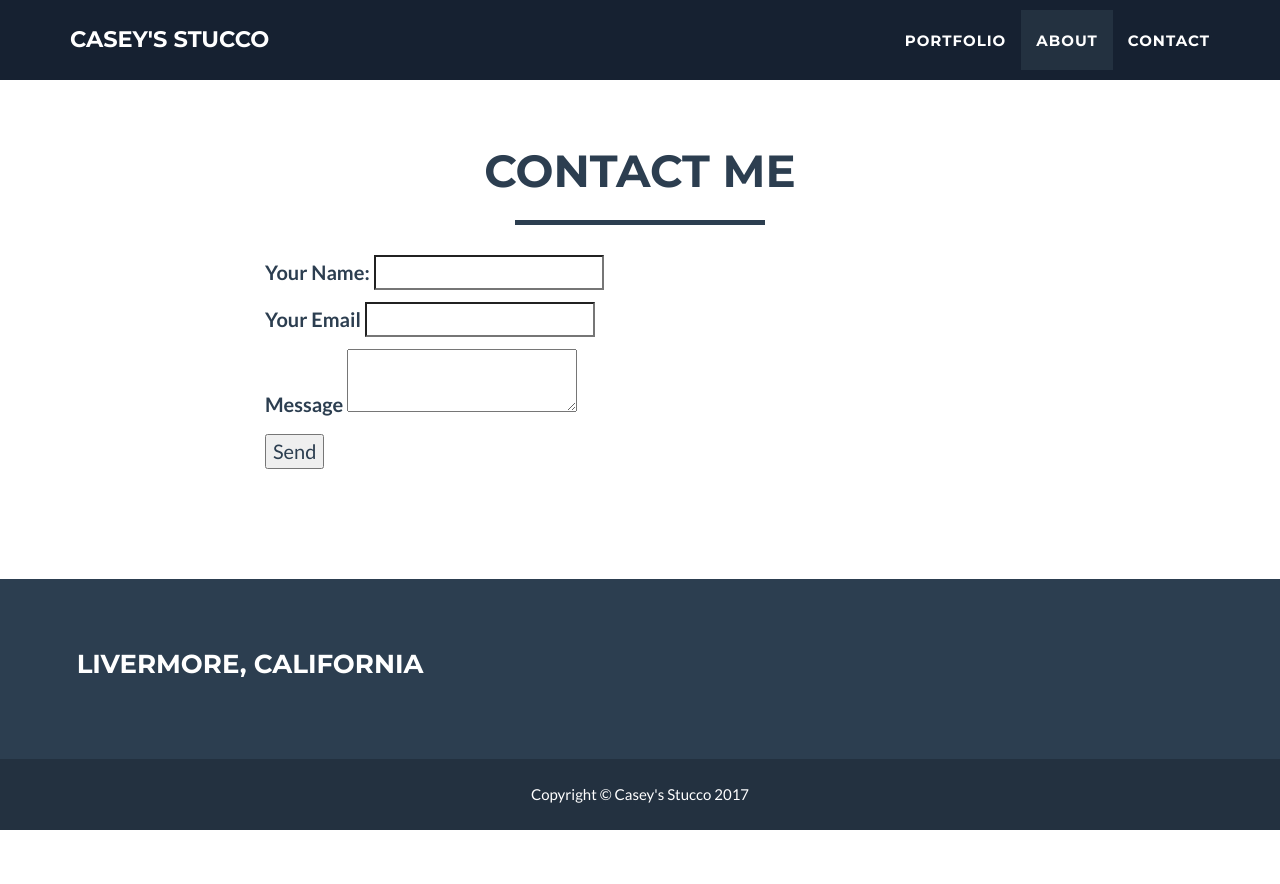
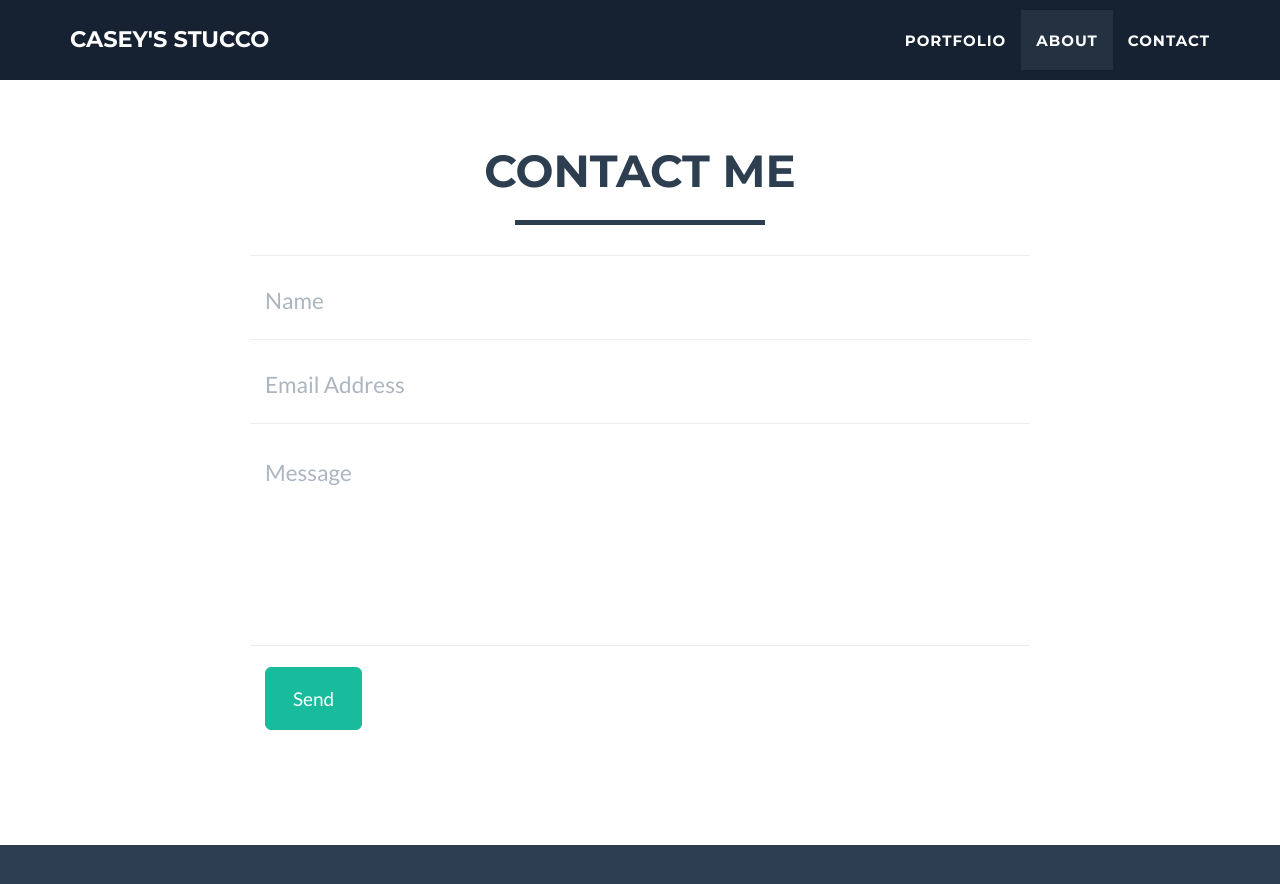
Before and after one commit to gabenunez/stucco, a Jekyll site: the page built from index.html, in a window 1280 px wide and 900 px high, scrolled down 1471 px. Shown: the top 884 px of the window. Built offline with Jekyll 4.4.1, drawn with Linux system fonts in a browser that asks for light colours; before the commit the page ends 2301 px from its top, so only the background shows below that.

Commit message:
Updated contact

```diff
--- a/_includes/contact.html
+++ b/_includes/contact.html
@@ -9,22 +9,39 @@
 		</div>
 		<div class="row">
 			<div class="col-lg-8 col-lg-offset-2">
-				<form name="contact" action="thank-you" netlify>
-				  <p>
-				    <label>Your Name:</label>
-				    <input type="text" name="name">
-				  </p>
-				  <p>
-				    <label>Your Email</label>
-				    <input type="email" name="email">
-				  </p>
-				  <p>
-				    <label>Message</label>
-				    <textarea name="message"></textarea>
-				  </p>
-				  <p>
-				    <button>Send</button>
-				  </p>
+				<form  action="test" name="Contact" id="contactForm" novalidate>
+					<div class="row control-group">
+						<div class="form-group col-xs-12 floating-label-form-group controls">
+							<label>Name</label>
+							<input type="text" name="name" class="form-control" placeholder="Name" id="name" required data-validation-required-message="Please enter your name.">
+							<p class="help-block text-danger"></p>
+						</div>
+					</div>
+					<div class="row control-group">
+						<div class="form-group col-xs-12 floating-label-form-group controls">
+							<label>Email Address</label>
+							<input type="email" name="_replyto" class="form-control" placeholder="Email Address" id="email" required data-validation-required-message="Please enter your email address.">
+							<p class="help-block text-danger"></p>
+						</div>
+					</div>
+					<div>
+						<input type="hidden"  name="_subject" value="New submission!">
+						<input type="text" name="_gotcha" style="display:none" />
+					</div>
+					<div class="row control-group">
+						<div class="form-group col-xs-12 floating-label-form-group controls">
+							<label>Message</label>
+							<textarea rows="5" name="message" class="form-control" placeholder="Message" id="message" required data-validation-required-message="Please enter a message."></textarea>
+							<p class="help-block text-danger"></p>
+						</div>
+					</div>
+					<br>
+					<div id="success"></div>
+					<div class="row">
+						<div class="form-group col-xs-12">
+							<button type="submit" class="btn btn-success btn-lg">Send</button>
+						</div>
+					</div>
 				</form>
 			</div>
 		</div>
```
